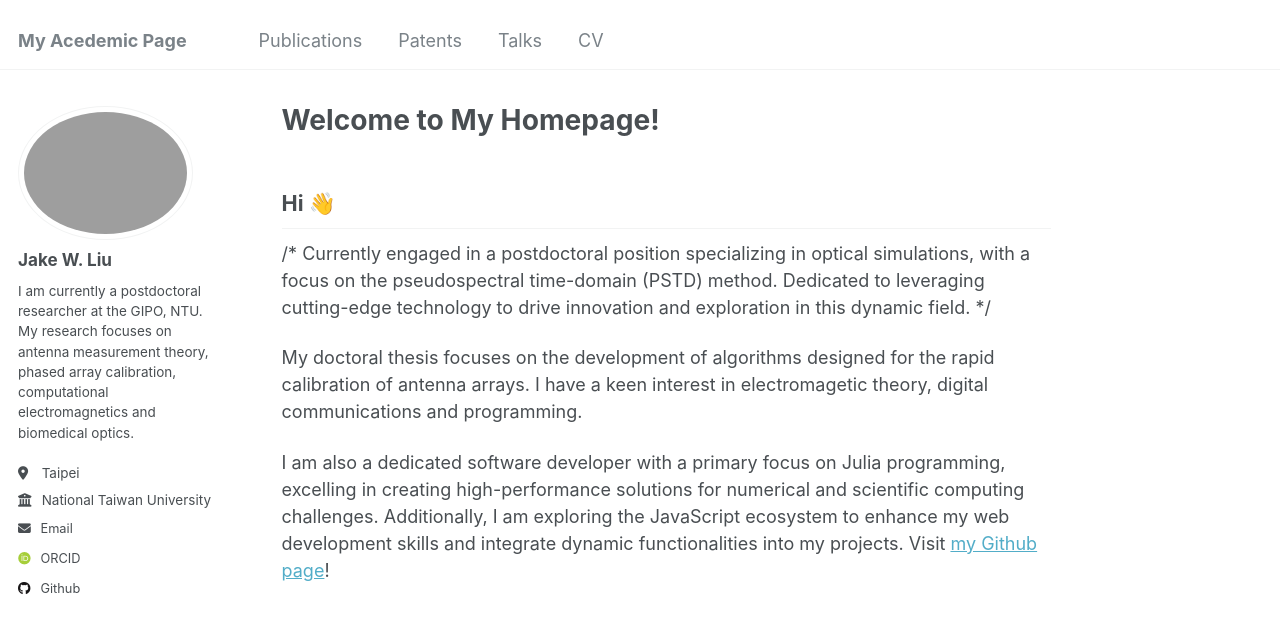
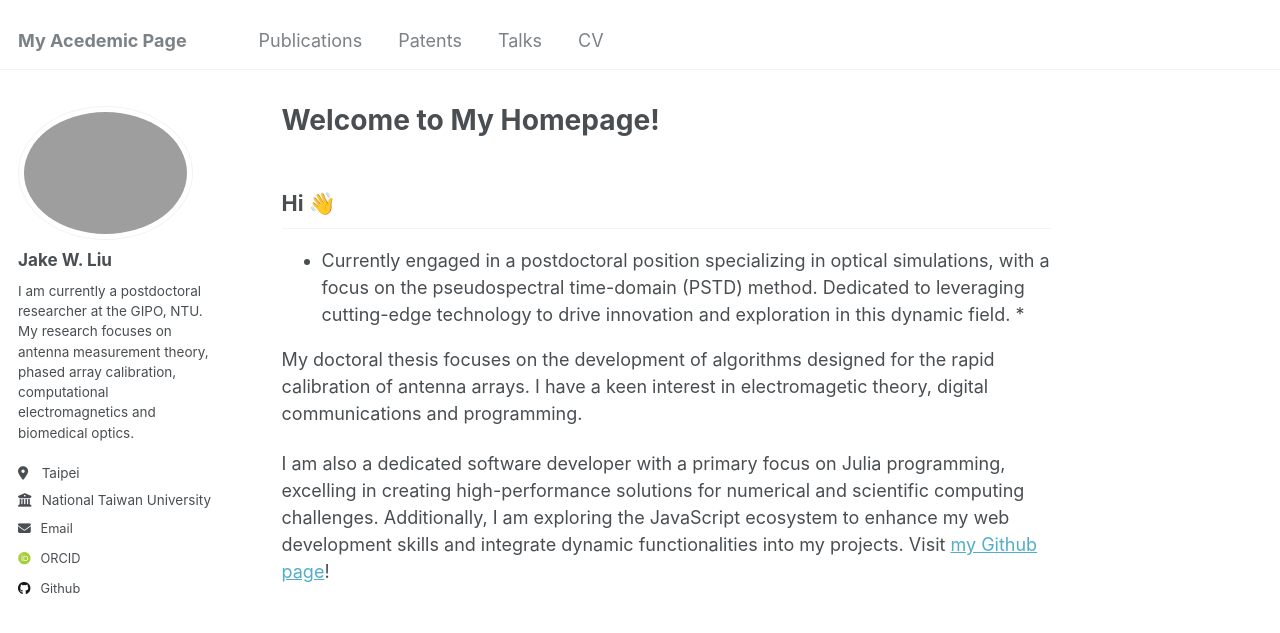
Before and after one commit to akjake616/jwliu, a Jekyll site: the page built from _pages/about.md, in a window 1280 px wide. Shown: the top 633 px of the page. Built offline with Jekyll 4.4.1, drawn with Linux system fonts in a browser that asks for light colours; some web fonts are replaced.

```diff
--- a/_pages/about.md
+++ b/_pages/about.md
@@ -9,7 +9,7 @@ redirect_from:
 
 <h2>Hi 👋</h2>
 
-/* Currently engaged in a postdoctoral position specializing in optical simulations, with a focus on the pseudospectral time-domain (PSTD) method. Dedicated to leveraging cutting-edge technology to drive innovation and exploration in this dynamic field. */
+* Currently engaged in a postdoctoral position specializing in optical simulations, with a focus on the pseudospectral time-domain (PSTD) method. Dedicated to leveraging cutting-edge technology to drive innovation and exploration in this dynamic field. *
 
 
 My doctoral thesis focuses on the development of algorithms designed for the rapid calibration of antenna arrays. I have a keen interest in electromagetic theory, digital communications and programming.
--- a/_sass/_sidebar.scss
+++ b/_sass/_sidebar.scss
@@ -164,7 +164,7 @@
 
     li:last-child {
       a {
-        margin-bottom:30px;
+        margin-bottom: 30px;
       }
     }
 
```
